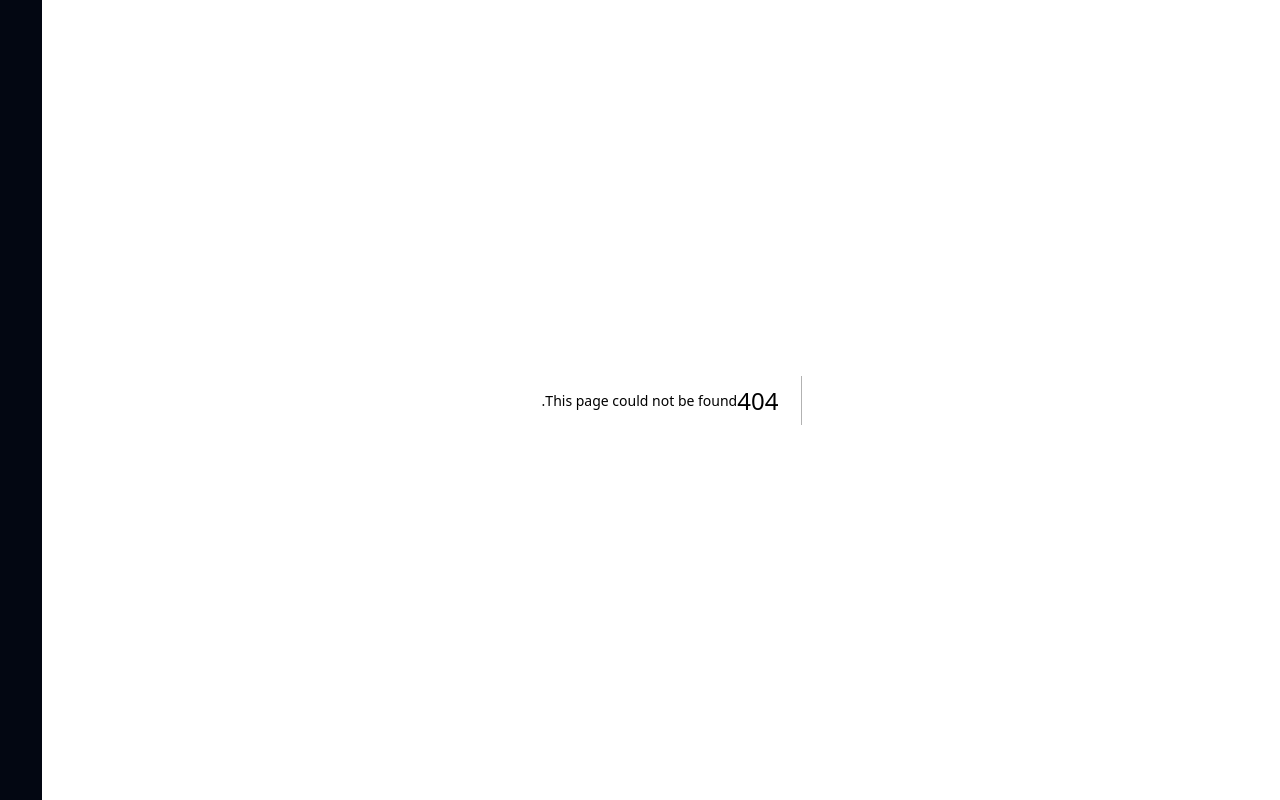
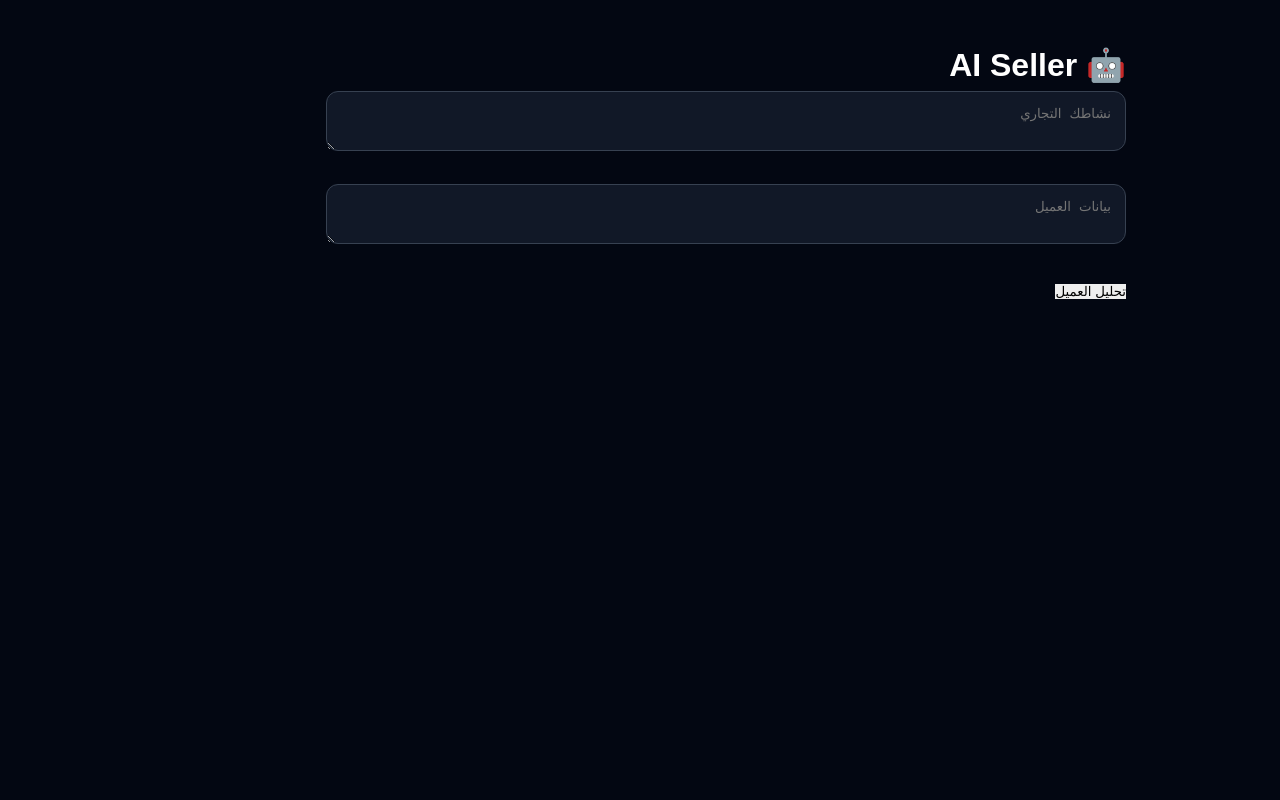
Before and after one commit to namma-ai-sa/namma-ai, a Next.js app: page /ai-seller in a window 1280 px wide. Before the commit this address had no page. Built offline with nearby package versions, Linux system fonts and the light colour scheme.

Commit message:
feat: ai seller v1

```diff
--- /dev/null
+++ b/app/ai-seller/page.jsx
@@ -0,0 +1,62 @@
+"use client";
+
+import { useState } from "react";
+
+export default function AISellerPage() {
+  const [business,setBusiness]=useState("");
+  const [customer,setCustomer]=useState("");
+  const [result,setResult]=useState("");
+
+  async function analyze() {
+    const res = await fetch(
+      "/api/ai-seller",
+      {
+        method:"POST",
+        headers:{
+          "Content-Type":"application/json"
+        },
+        body:JSON.stringify({
+          business,
+          customer
+        })
+      }
+    );
+
+    const data = await res.json();
+    setResult(data.result || "");
+  }
+
+  return (
+    <main
+      style={{
+        maxWidth:"800px",
+        margin:"40px auto",
+        color:"white"
+      }}
+    >
+      <h1>🤖 AI Seller</h1>
+
+      <textarea
+        placeholder="نشاطك التجاري"
+        value={business}
+        onChange={(e)=>setBusiness(e.target.value)}
+      />
+
+      <br /><br />
+
+      <textarea
+        placeholder="بيانات العميل"
+        value={customer}
+        onChange={(e)=>setCustomer(e.target.value)}
+      />
+
+      <br /><br />
+
+      <button onClick={analyze}>
+        تحليل العميل
+      </button>
+
+      <pre>{result}</pre>
+    </main>
+  );
+}
--- /dev/null
+++ b/app/api/ai-seller/route.js
@@ -0,0 +1,38 @@
+import { NextResponse } from "next/server";
+
+export async function POST(req) {
+  try {
+    const { business, customer } =
+      await req.json();
+
+    const analysis = `
+تحليل العميل:
+
+النشاط:
+${business}
+
+العميل:
+${customer}
+
+التوصية:
+
+✅ عميل مهتم
+
+الخطوة التالية:
+حدد موعد مكالمة أو عرض مباشر.
+
+درجة الفرصة:
+8/10
+`;
+
+    return NextResponse.json({
+      success: true,
+      result: analysis,
+    });
+  } catch (error) {
+    return NextResponse.json({
+      success: false,
+      message: error.message,
+    });
+  }
+}
```
